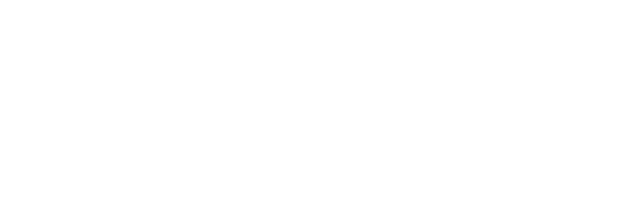
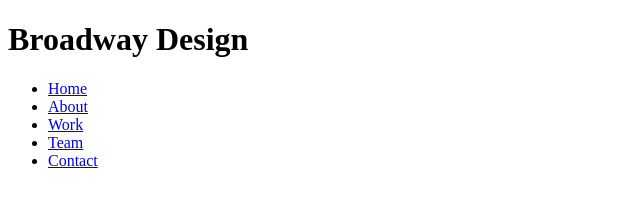
Before and after one commit to jessicahardy3/Broadway, a plain HTML site: page index.html in a window 1280 px wide. Shown: the whole page, without its empty margins (0-640 px from the left). Drawn offline with Linux system fonts and the light colour scheme; files that its build step writes are made by us from their sources.

Commit message:
page header

```diff
--- a/index.html
+++ b/index.html
@@ -5,6 +5,15 @@
     <title>Broadway</title>
   </head>
   <body>
-    <h1></h1>
+    <div>
+      <h1>Broadway Design</h1>
+      <ul>
+        <li> <a href="#Home">Home</a> </li>
+        <li> <a href="#About">About</a> </li>
+        <li> <a href="#Work">Work</a> </li>
+        <li> <a href="#Team">Team</a> </li>
+        <li> <a href="#Contact">Contact</a> </li>
+      </ul>
+    </div>
   </body>
 </html>
```
